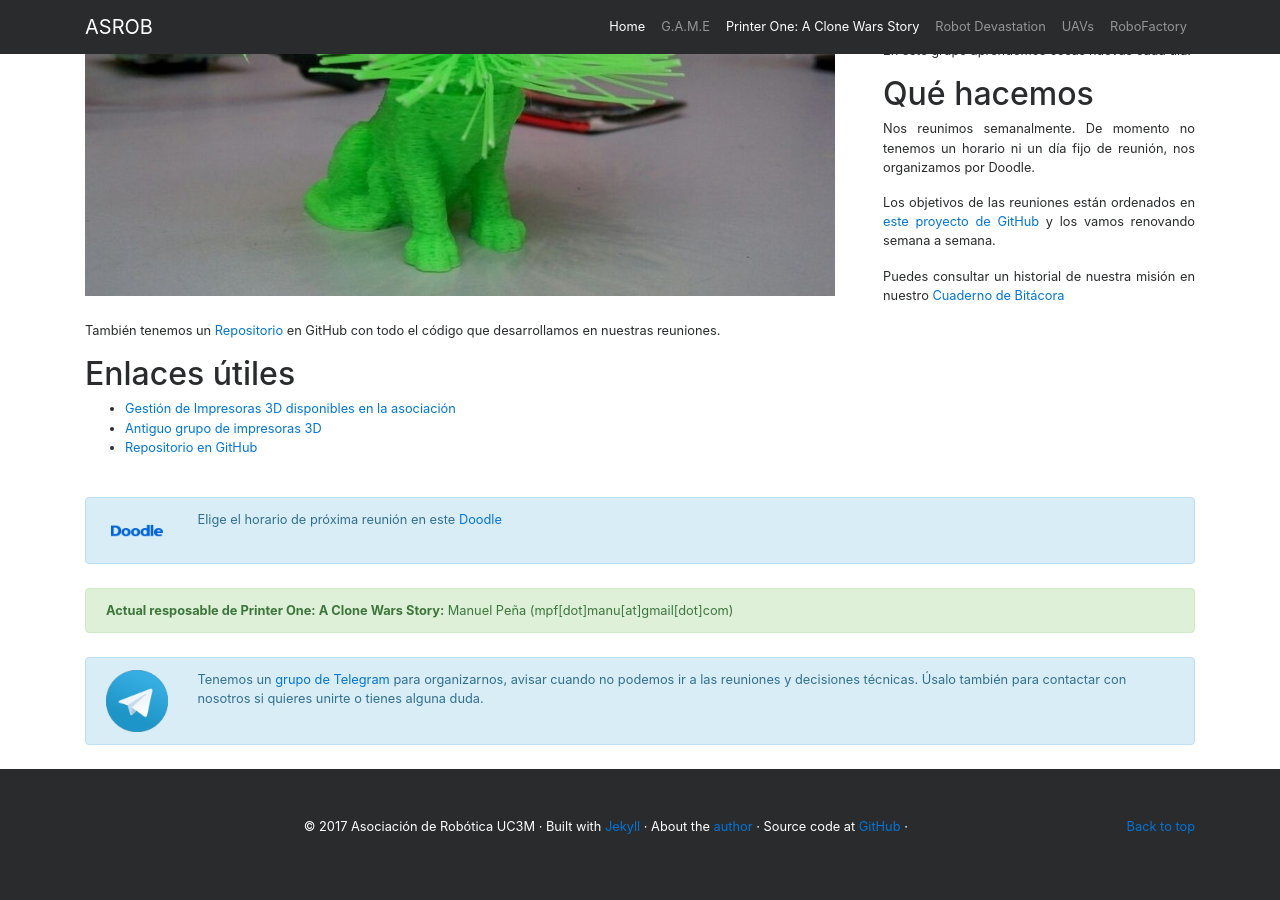
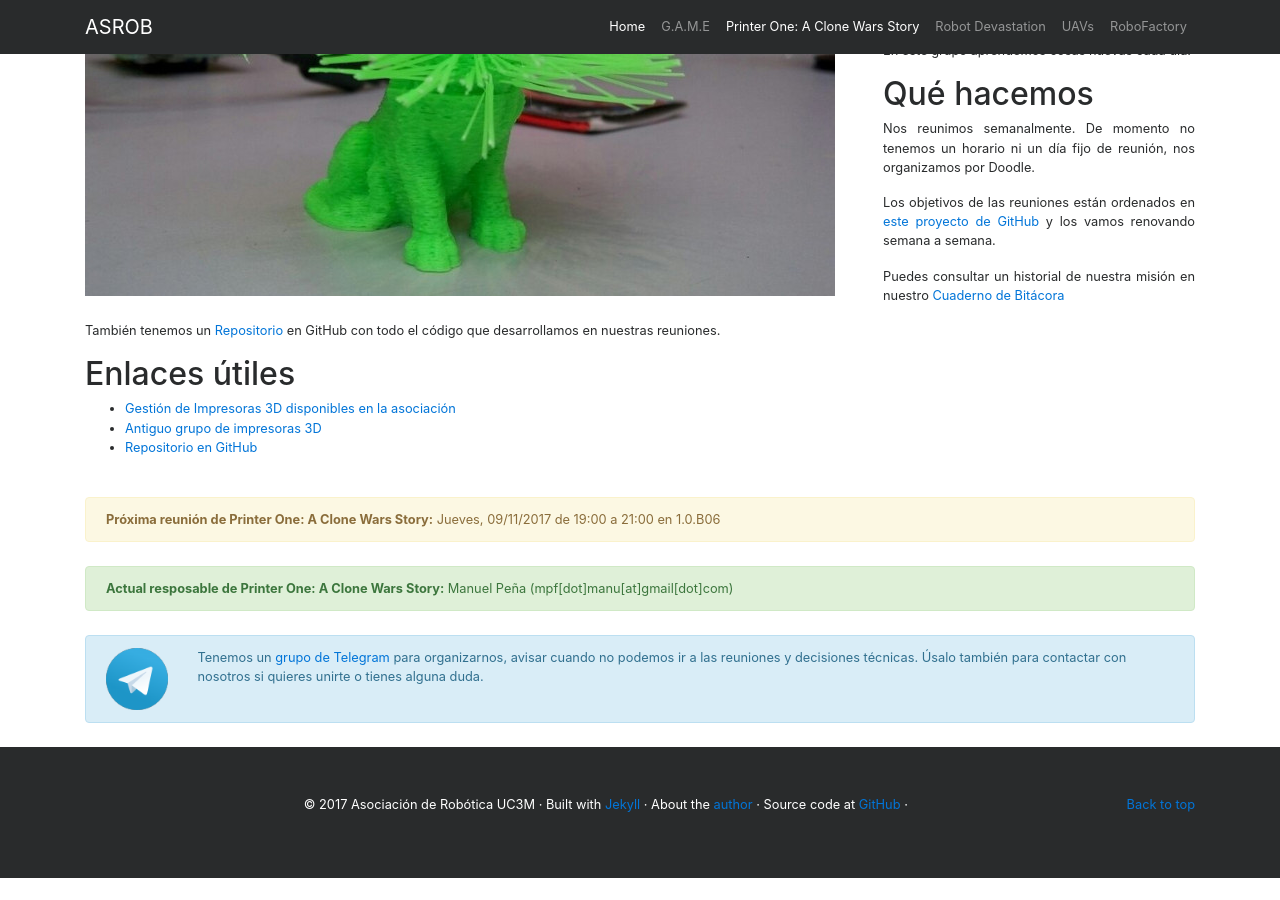
Before and after one commit to asrob-uc3m/asrob-uc3m.github.io, a Jekyll site: the page built from _workgroups/2017-05-28-printer-one.markdown, in a window 1280 px wide and 900 px high, scrolled down 931 px. Built offline with Jekyll 4.4.1, drawn with Linux system fonts in a browser that asks for light colours; after the commit the page ends 1809 px from its top, so only the background shows below that.

Commit message:
Updated Printer One next meeting

```diff
--- a/_workgroups/2017-05-28-printer-one.markdown
+++ b/_workgroups/2017-05-28-printer-one.markdown
@@ -9,13 +9,13 @@ picture: /img/printer_one.png
 picture_full: /img/printer_one-full.jpg
 manager: Manuel Peña
 manager_email: mpf[dot]manu[at]gmail[dot]com
-next_meeting_doodle: https://doodle.com/poll/ba957wd27vaeapkz
+next_meeting: Jueves, 09/11/2017 de 19:00 a 21:00 en 1.0.B06
 layout: workgroup
 ---
 
 <!--- Swap next_meeting and next_meeting_doodle here --->
-<!--- next_meeting: Lunes, 30/10/2017 de 11:00 a 14:30 en 1.0.B06 --->
 <!---  --->
+<!--- next_meeting_doodle: https://doodle.com/poll/ba957wd27vaeapkz --->
 
 ## Quiénes somos
 
```
